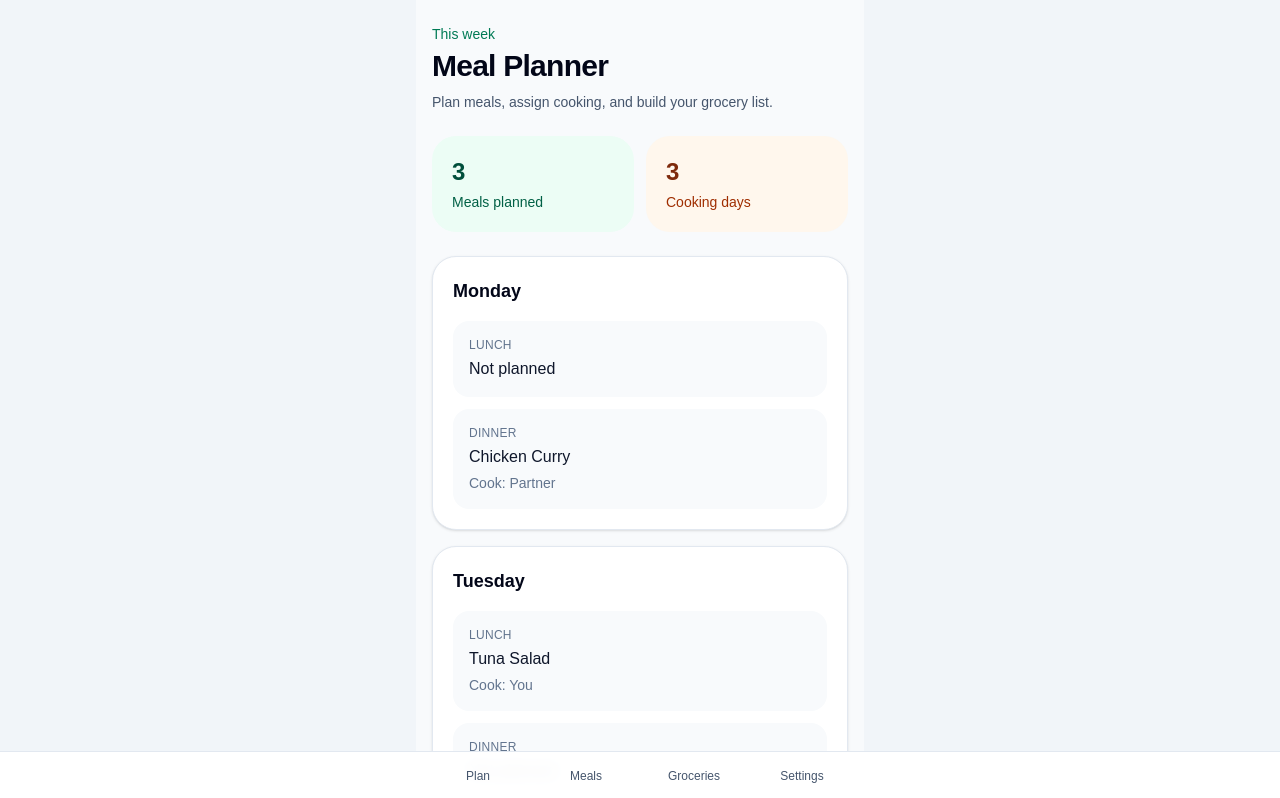
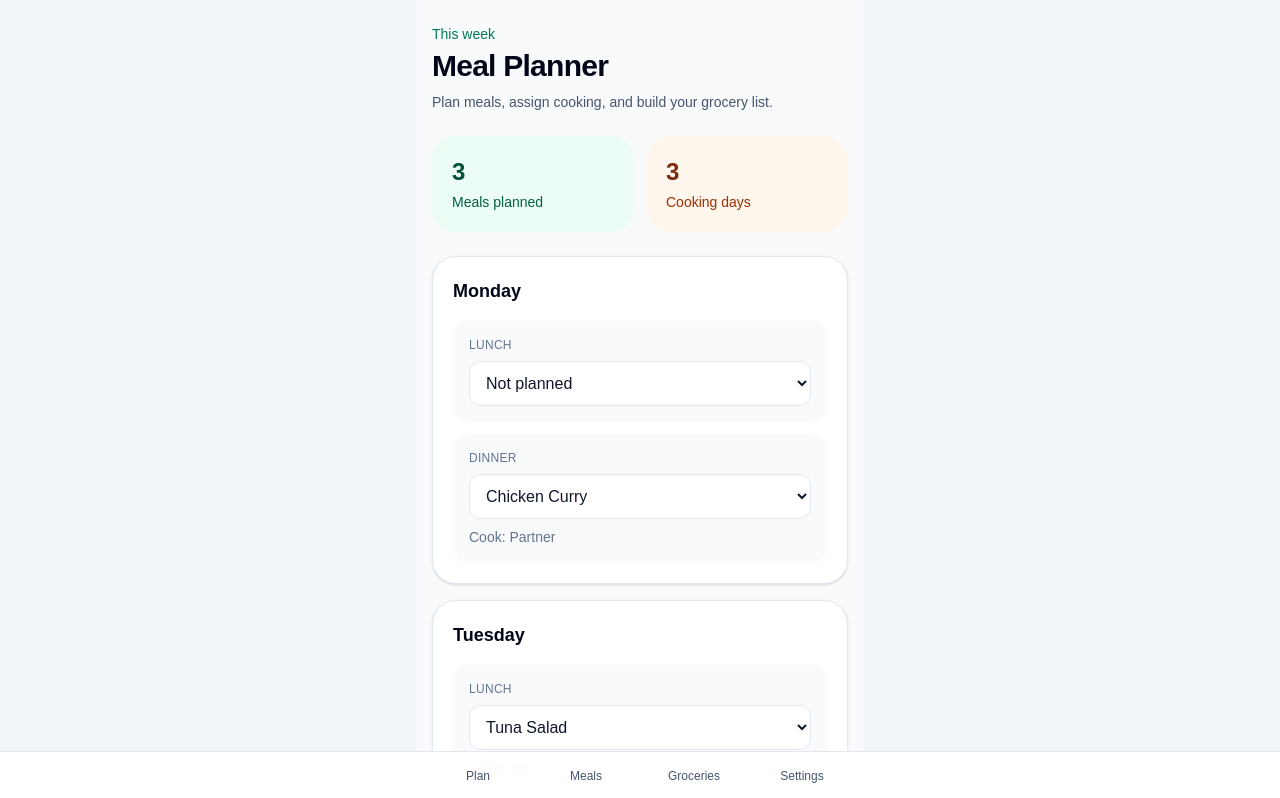
Before and after one commit to yongxinlyu/household-meal-planner, a Next.js app: page / in a window 1280 px wide. Shown: the top 798 px of the page. Built offline with nearby package versions, Linux system fonts and the light colour scheme.

Commit message:
Make weekly planner interactive

```diff
--- a/app/page.tsx
+++ b/app/page.tsx
@@ -1,4 +1,4 @@
-import { DayPlanCard } from "@/components/DayPlanCard";
+import { PlannerClient } from "@/components/PlannerClient";
 import { mealPlanItems } from "@/data/mealPlan";
 import { meals } from "@/data/meals";
 
@@ -14,41 +14,10 @@ const days = [
 
 export default function HomePage() {
   return (
-    <main className="space-y-6">
-      <section>
-        <p className="text-sm font-medium text-emerald-700">This week</p>
-        <h1 className="mt-1 text-3xl font-bold tracking-tight text-slate-950">
-          Meal Planner
-        </h1>
-        <p className="mt-2 text-sm text-slate-600">
-          Plan meals, assign cooking, and build your grocery list.
-        </p>
-      </section>
-
-      <section className="grid grid-cols-2 gap-3">
-        <div className="rounded-3xl bg-emerald-50 p-5">
-          <p className="text-2xl font-bold text-emerald-900">
-            {mealPlanItems.length}
-          </p>
-          <p className="mt-1 text-sm text-emerald-800">Meals planned</p>
-        </div>
-
-        <div className="rounded-3xl bg-orange-50 p-5">
-          <p className="text-2xl font-bold text-orange-900">3</p>
-          <p className="mt-1 text-sm text-orange-800">Cooking days</p>
-        </div>
-      </section>
-
-      <section className="space-y-4">
-        {days.map((day) => (
-          <DayPlanCard
-            key={day}
-            day={day}
-            meals={meals}
-            planItems={mealPlanItems.filter((item) => item.day === day)}
-          />
-        ))}
-      </section>
-    </main>
+    <PlannerClient
+      days={days}
+      initialPlanItems={mealPlanItems}
+      meals={meals}
+    />
   );
 }
--- a/components/DayPlanCard.tsx
+++ b/components/DayPlanCard.tsx
@@ -1,13 +1,19 @@
 import type { Meal } from "@/data/meals";
-import type { MealPlanItem } from "@/data/mealPlan";
+import type { MealPlanItem, MealSlot } from "@/data/mealPlan";
 
 type DayPlanCardProps = {
   day: string;
   planItems: MealPlanItem[];
   meals: Meal[];
+  onMealChange?: (day: string, slot: MealSlot, mealId: string) => void;
 };
 
-export function DayPlanCard({ day, planItems, meals }: DayPlanCardProps) {
+export function DayPlanCard({
+  day,
+  planItems,
+  meals,
+  onMealChange,
+}: DayPlanCardProps) {
   const lunch = planItems.find((item) => item.slot === "Lunch");
   const dinner = planItems.find((item) => item.slot === "Dinner");
 
@@ -16,9 +22,39 @@ export function DayPlanCard({ day, planItems, meals }: DayPlanCardProps) {
     return meals.find((meal) => meal.id === mealId)?.name ?? "Unknown meal";
   }
 
-  function getCook(mealId?: string, cook?: string) {
-    if (!mealId) return "";
-    return `Cook: ${cook}`;
+  function renderSlot(slot: MealSlot, planItem?: MealPlanItem) {
+    return (
+      <div className="rounded-2xl bg-slate-50 p-4">
+        <p className="text-xs font-medium uppercase tracking-wide text-slate-500">
+          {slot}
+        </p>
+
+        {onMealChange ? (
+          <select
+            value={planItem?.mealId ?? ""}
+            onChange={(event) => onMealChange(day, slot, event.target.value)}
+            className="mt-2 w-full rounded-xl border border-slate-200 bg-white px-3 py-3 text-sm font-medium text-slate-900"
+          >
+            <option value="">Not planned</option>
+            {meals.map((meal) => (
+              <option key={meal.id} value={meal.id}>
+                {meal.name}
+              </option>
+            ))}
+          </select>
+        ) : (
+          <p className="mt-1 font-medium text-slate-900">
+            {getMealName(planItem?.mealId)}
+          </p>
+        )}
+
+        {planItem && (
+          <p className="mt-2 text-sm text-slate-500">
+            Cook: {planItem.cook}
+          </p>
+        )}
+      </div>
+    );
   }
 
   return (
@@ -26,33 +62,8 @@ export function DayPlanCard({ day, planItems, meals }: DayPlanCardProps) {
       <h2 className="text-lg font-semibold text-slate-950">{day}</h2>
 
       <div className="mt-4 space-y-3">
-        <div className="rounded-2xl bg-slate-50 p-4">
-          <p className="text-xs font-medium uppercase tracking-wide text-slate-500">
-            Lunch
-          </p>
-          <p className="mt-1 font-medium text-slate-900">
-            {getMealName(lunch?.mealId)}
-          </p>
-          {lunch && (
-            <p className="mt-1 text-sm text-slate-500">
-              {getCook(lunch.mealId, lunch.cook)}
-            </p>
-          )}
-        </div>
-
-        <div className="rounded-2xl bg-slate-50 p-4">
-          <p className="text-xs font-medium uppercase tracking-wide text-slate-500">
-            Dinner
-          </p>
-          <p className="mt-1 font-medium text-slate-900">
-            {getMealName(dinner?.mealId)}
-          </p>
-          {dinner && (
-            <p className="mt-1 text-sm text-slate-500">
-              {getCook(dinner.mealId, dinner.cook)}
-            </p>
-          )}
-        </div>
+        {renderSlot("Lunch", lunch)}
+        {renderSlot("Dinner", dinner)}
       </div>
     </article>
   );
--- /dev/null
+++ b/components/PlannerClient.tsx
@@ -0,0 +1,100 @@
+"use client";
+
+import { useState } from "react";
+import type { MealPlanItem, MealSlot } from "@/data/mealPlan";
+import type { Meal } from "@/data/meals";
+import { DayPlanCard } from "@/components/DayPlanCard";
+
+type PlannerClientProps = {
+  days: string[];
+  initialPlanItems: MealPlanItem[];
+  meals: Meal[];
+};
+
+export function PlannerClient({
+  days,
+  initialPlanItems,
+  meals,
+}: PlannerClientProps) {
+  const [planItems, setPlanItems] = useState<MealPlanItem[]>(initialPlanItems);
+
+  function updatePlanItem(day: string, slot: MealSlot, mealId: string) {
+    setPlanItems((currentItems) => {
+      const existingItem = currentItems.find(
+        (item) => item.day === day && item.slot === slot,
+      );
+
+      if (!mealId) {
+        return currentItems.filter(
+          (item) => !(item.day === day && item.slot === slot),
+        );
+      }
+
+      if (existingItem) {
+        return currentItems.map((item) =>
+          item.id === existingItem.id
+            ? {
+                ...item,
+                mealId,
+              }
+            : item,
+        );
+      }
+
+      const selectedMeal = meals.find((meal) => meal.id === mealId);
+
+      return [
+        ...currentItems,
+        {
+          id: `${day.toLowerCase()}-${slot.toLowerCase()}`,
+          day,
+          slot,
+          mealId,
+          cook: selectedMeal?.defaultCook ?? "Either",
+        },
+      ];
+    });
+  }
+
+  return (
+    <main className="space-y-6">
+      <section>
+        <p className="text-sm font-medium text-emerald-700">This week</p>
+        <h1 className="mt-1 text-3xl font-bold tracking-tight text-slate-950">
+          Meal Planner
+        </h1>
+        <p className="mt-2 text-sm text-slate-600">
+          Plan meals, assign cooking, and build your grocery list.
+        </p>
+      </section>
+
+      <section className="grid grid-cols-2 gap-3">
+        <div className="rounded-3xl bg-emerald-50 p-5">
+          <p className="text-2xl font-bold text-emerald-900">
+            {planItems.length}
+          </p>
+          <p className="mt-1 text-sm text-emerald-800">Meals planned</p>
+        </div>
+
+        <div className="rounded-3xl bg-orange-50 p-5">
+          <p className="text-2xl font-bold text-orange-900">
+            {new Set(planItems.map((item) => item.day)).size}
+          </p>
+          <p className="mt-1 text-sm text-orange-800">Cooking days</p>
+        </div>
+      </section>
+
+      <section className="space-y-4">
+        {days.map((day) => (
+          <DayPlanCard
+            key={day}
+            day={day}
+            meals={meals}
+            planItems={planItems.filter((item) => item.day === day)}
+            onMealChange={updatePlanItem}
+          />
+        ))}
+      </section>
+    </main>
+  );
+}
```
